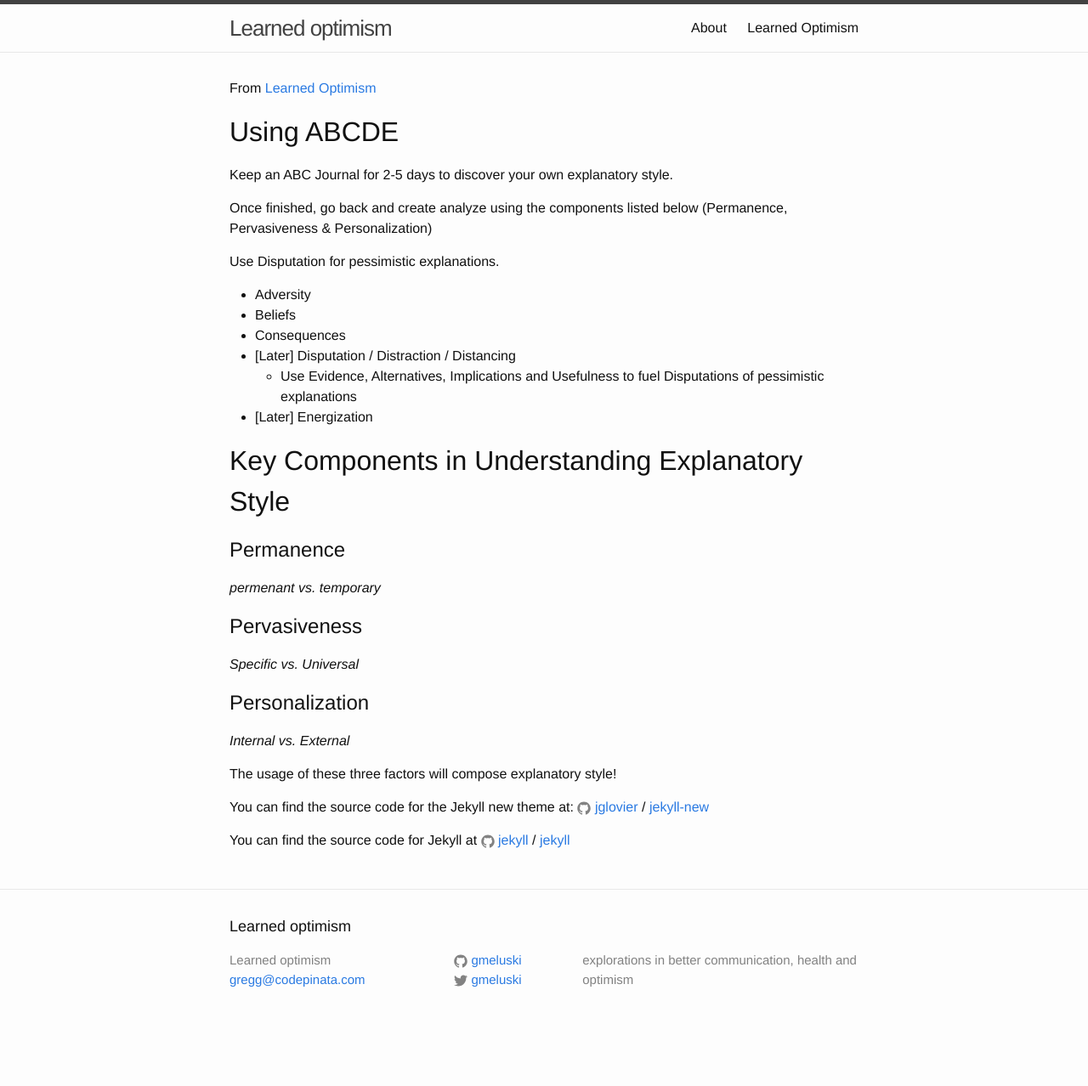
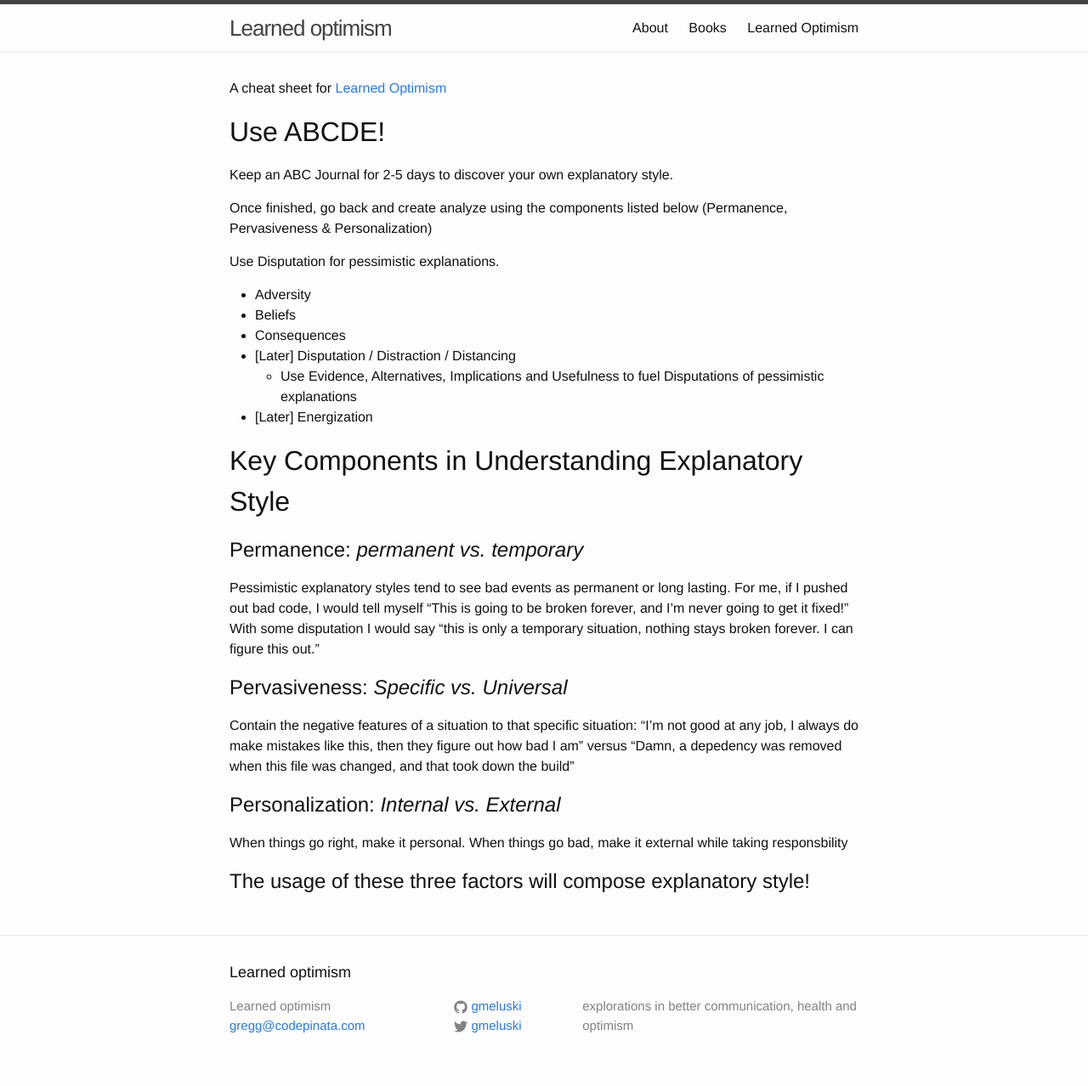
Before and after one commit to gmeluski/learned-optimism, a Jekyll site: the page built from index.md, in a window 1280 px wide. Shown: the whole page at 85% size. Built offline with Jekyll 4.4.1, drawn with Linux system fonts in a browser that asks for light colours; before the commit the page ends 1224 px from its top, so only the background shows below that.

Commit message:
adding in the books link

```diff
--- a/index.md
+++ b/index.md
@@ -3,9 +3,10 @@ layout: default
 title: Learned Optimism
 ---
 
-From [Learned Optimism](http://www.amazon.com/Learned-Optimism-Martin-E-Seligman/dp/1442341130)
 
-# Using ABCDE
+A cheat sheet for [Learned Optimism](http://www.amazon.com/Learned-Optimism-Martin-E-Seligman/dp/1442341130)
+
+# Use ABCDE!
 Keep an ABC Journal for 2-5 days to discover your own explanatory style.
 
 Once finished, go back and create analyze using the components listed below (Permanence, Pervasiveness & Personalization)
@@ -21,22 +22,19 @@ Use Disputation for pessimistic explanations.
 
 # Key Components in Understanding Explanatory Style
 
-## Permanence
-*permenant vs. temporary*
+## Permanence: *permanent vs. temporary*
+Pessimistic explanatory styles tend to see bad events as permanent or long lasting.
+For me, if I pushed out bad code, I would tell myself "This is going to be broken forever,
+and I'm never going to get it fixed!" With some disputation I would say "this is only a temporary situation, nothing stays broken forever. I can figure this out."
 
-## Pervasiveness
-*Specific vs. Universal*
+## Pervasiveness: *Specific vs. Universal*
+Contain the negative features of a situation to that specific situation:
+"I'm not good at any job, I always do make mistakes like this, then they figure out how bad I am" versus "Damn, a depedency was
+removed when this file was changed, and that took down the build"
 
-## Personalization
-*Internal vs. External*
-
-The usage of these three factors will compose explanatory style!
+## Personalization: *Internal vs. External*
+When things go right, make it personal. When things go bad, make it external while taking responsbility
 
 
-You can find the source code for the Jekyll new theme at:
-{% include icon-github.html username="jglovier" %} /
-[jekyll-new](https://github.com/jglovier/jekyll-new)
 
-You can find the source code for Jekyll at
-{% include icon-github.html username="jekyll" %} /
-[jekyll](https://github.com/jekyll/jekyll)
+## The usage of these three factors will compose explanatory style!
```
Also changed, not shown: books.md (added, +11 -0 lines), README.md.
